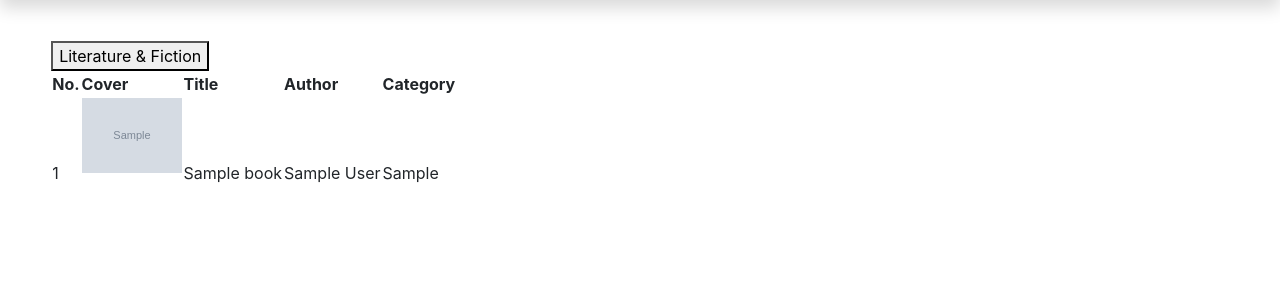
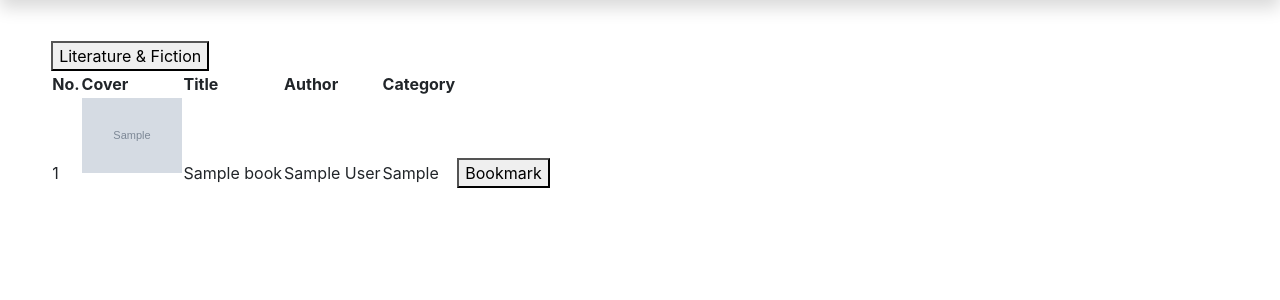
Before and after one commit to NawalaPatra-e12/NawalaPatra, a Django app: page /library/ in a window 1280 px wide. Shown: the part 74-374 px from the top of the page. Run offline with Django 4.2, Linux system fonts and the light colour scheme; tables that the repository leaves empty hold one stand-in row (values such as "Sample post"); grey boxes marked "Sample" are stand-in pictures; some libraries are stand-ins or nearby versions.

Commit message:
almap: bookmark feature

```diff
--- a/library/templates/library.html
+++ b/library/templates/library.html
@@ -44,6 +44,13 @@
                 <td>{{product.title}}</td>
                 <td>{{product.author}}</td>
                 <td>{{product.category}}</td>
+                <td>
+                    <form method="POST" action="{% url 'bookmark_book' %}">
+                        {% csrf_token %}
+                        <input type="hidden" name="book_id" value="{{product.id}}">
+                        <button type="submit">Bookmark</button>
+                    </form>
+                </td>
             </tr>
         {% endfor %}
     </table>
--- a/library/urls.py
+++ b/library/urls.py
@@ -1,5 +1,5 @@
 from django.urls import path
-from library.views import show_library
+from library.views import show_library, bookmark_book
 from library.views import search_products, filter_category
 from library.views import show_json, show_json_by_id, show_xml, show_xml_by_id
 
@@ -13,4 +13,5 @@ urlpatterns = [
     path('json', show_json, name='show_json'),
     path('xml/<int:id>/', show_xml_by_id, name='show_xml_by_id'),
     path('json/<int:id>/', show_json_by_id, name='show_json_by_id'),
+    path('bookmark_book/', bookmark_book, name='bookmark_book'),
 ]
--- a/library/views.py
+++ b/library/views.py
@@ -1,9 +1,9 @@
-from django.shortcuts import render
+from django.shortcuts import redirect, render
 from library.models import Book
 from django.db.models import Q
 from django.http import HttpResponseNotFound, HttpResponseRedirect, HttpResponse
 from django.core import serializers
-
+from main.models import User, UserProfile
 
 CATEGORIES_NUM = [
     (1, "Literature & Fiction"),
@@ -50,6 +50,13 @@ def filter_category(request, id):
 
     return render(request, "library.html", context)
 
+def bookmark_book(request):
+    if request.method == 'POST':
+        book_id = request.POST.get('book_id')
+        book = Book.objects.get(pk=book_id)
+        request.user.userprofile.bookmarked_books.add(book)
+    return redirect('library:library')  # Redirect back to the library page or another appropriate URL
+
 # OTHER STUFF
 def show_xml(request):
     data = Book.objects.all()
```
Also changed, not shown: main/migrations/0001_initial.py (added).
